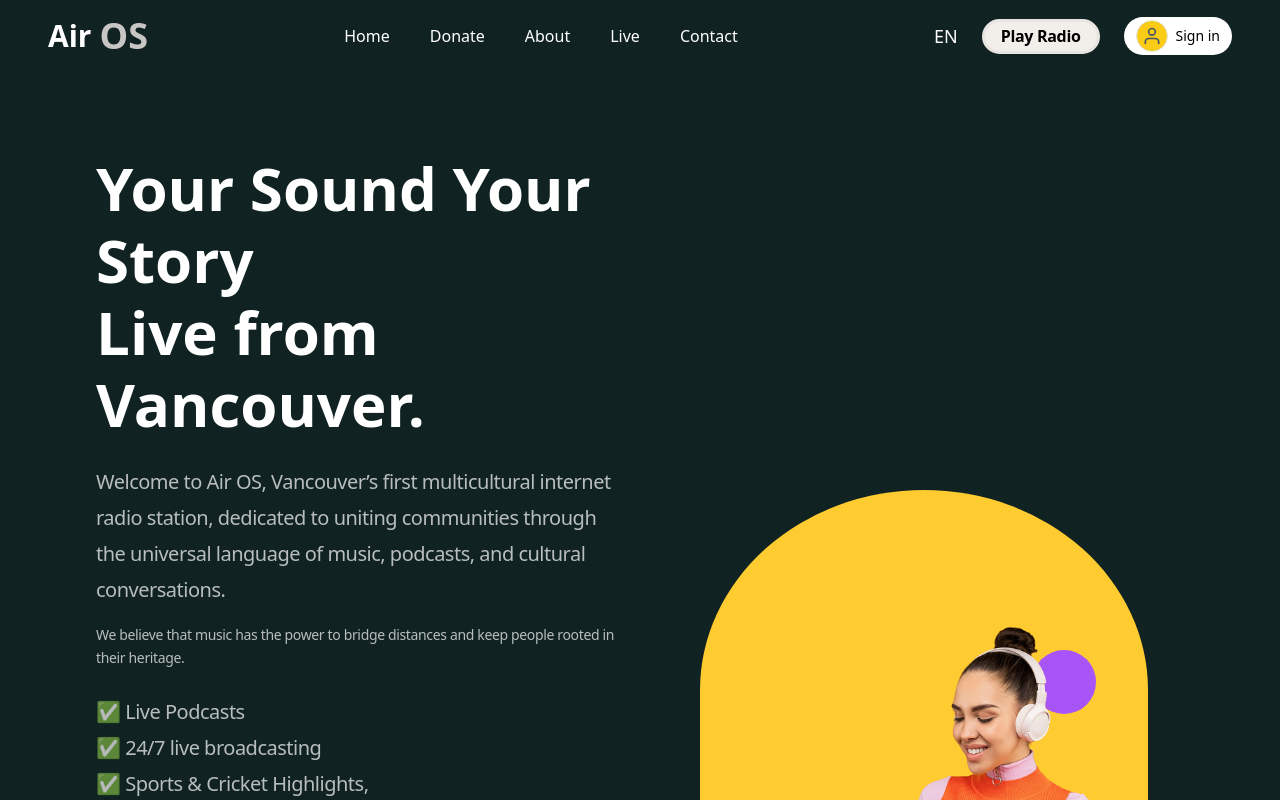
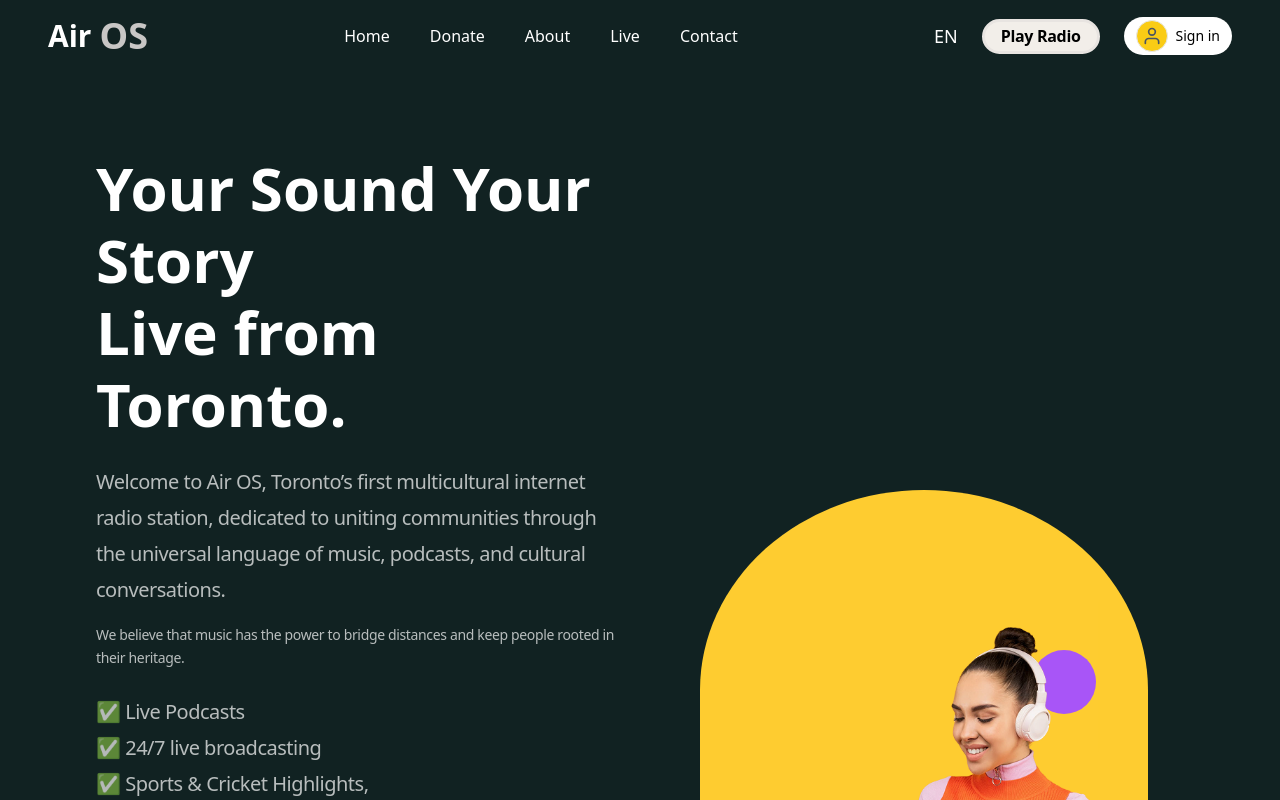
Before and after one commit to sawlucky/AirOsFrontend, a React (Vite) app: page /about in a window 1280 px wide. Shown: the top 800 px of the page. Built offline with nearby package versions, Linux system fonts and the light colour scheme; a web font is replaced by a local one.

Commit message:
Update AboutUs.jsx

```diff
--- a/src/Components/AboutUs.jsx
+++ b/src/Components/AboutUs.jsx
@@ -19,11 +19,11 @@ const AboutUs = () => {
             <div className="text-3xl sm:text-4xl lg:text-6xl font-bold font-['Nunito Sans'] leading-snug sm:leading-[48px] lg:leading-[72px]">
               Your Sound Your Story
               <br />
-              Live from Vancouver.
+              Live from Toronto.
             </div>
             <div className="flex flex-col gap-4">
               <div className="text-white/70 text-base sm:text-lg lg:text-xl font-normal font-['Nunito Sans'] leading-7 lg:leading-9 tracking-tight">
-                Welcome to Air OS, Vancouver’s first multicultural internet
+                Welcome to Air OS, Toronto’s first multicultural internet
                 radio station, dedicated to uniting communities through the
                 universal language of music, podcasts, and cultural
                 conversations.
```
